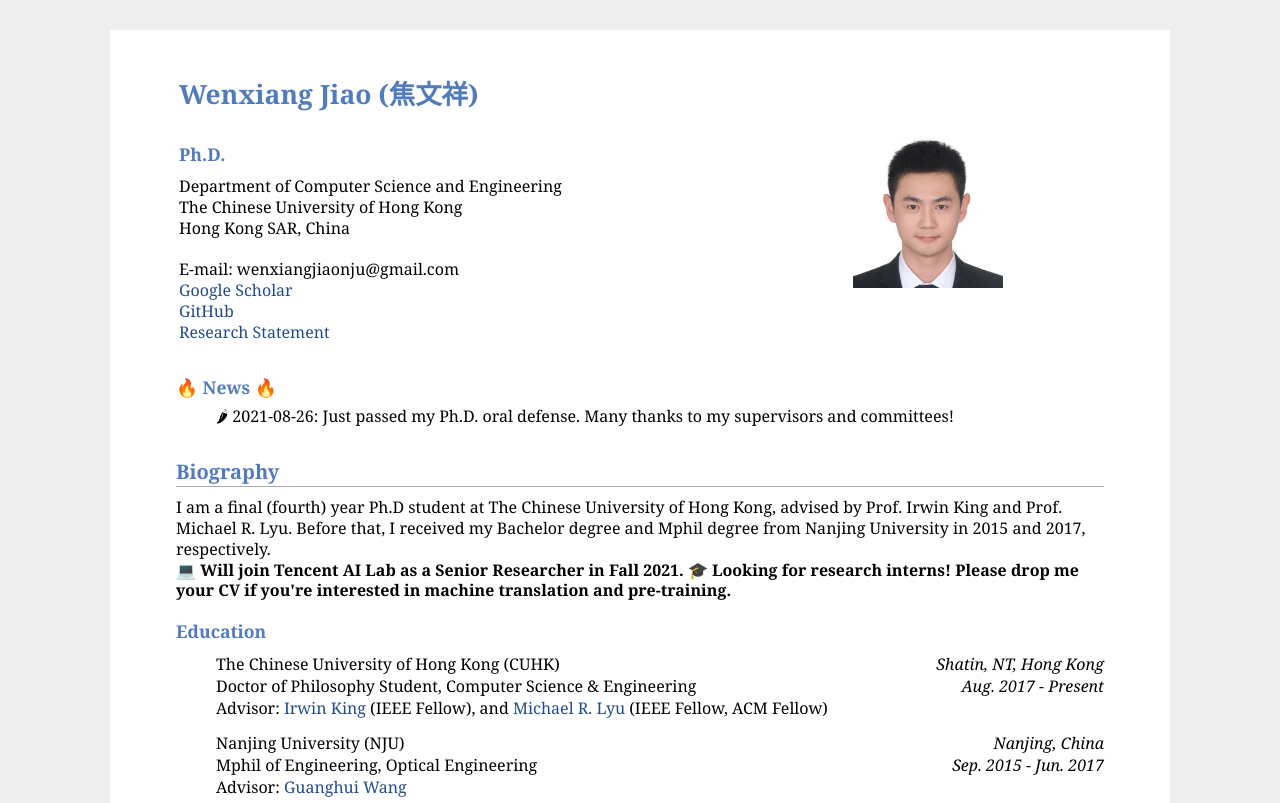
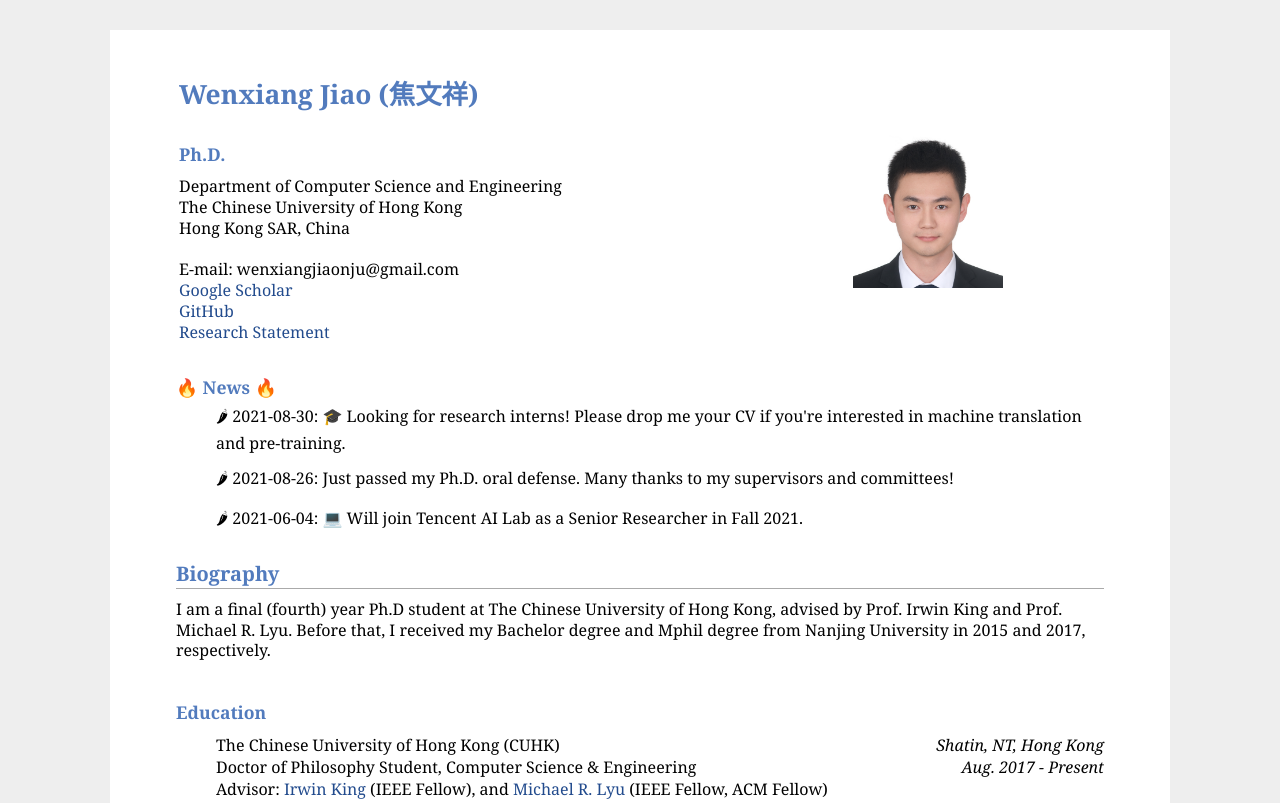
Before and after one commit to yywang16/yywang16.github.io, a plain HTML site: page index.html in a window 1280 px wide. Shown: the top 803 px of the page. Drawn offline with Linux system fonts and the light colour scheme.

Commit message:
Update index.html

```diff
--- a/index.html
+++ b/index.html
@@ -40,7 +40,11 @@
 
 <h3>&#x1F525 News &#x1F525</h3>
 <p>
+	<ul>&#x1F336 2021-08-30: &#x1F393 Looking for research interns! Please drop me your CV if you're interested in machine translation and pre-training.
+	</ul>
 	<ul>&#x1F336 2021-08-26: Just passed my Ph.D. oral defense. Many thanks to my supervisors and committees!
+	</ul>
+	<ul>&#x1F336 2021-06-04: &#x1F4BB Will join Tencent AI Lab as a Senior Researcher in Fall 2021.
 	</ul>
 </p>
 
@@ -49,9 +53,6 @@
 <p>
     I am a final (fourth) year Ph.D student at The Chinese University of Hong Kong, advised by Prof. Irwin King and Prof. Michael R. Lyu. </a>
     Before that, I received my Bachelor degree and Mphil degree from Nanjing University in 2015 and 2017, respectively. <br>
-
-    <b> &#x1F4BB Will join Tencent AI Lab as a Senior Researcher in Fall 2021. </b>
-    <b> &#x1F393 Looking for research interns! Please drop me your CV if you're interested in machine translation and pre-training. </b>
 
     &nbsp;<h3>Education</h3>
     <ul>
```
